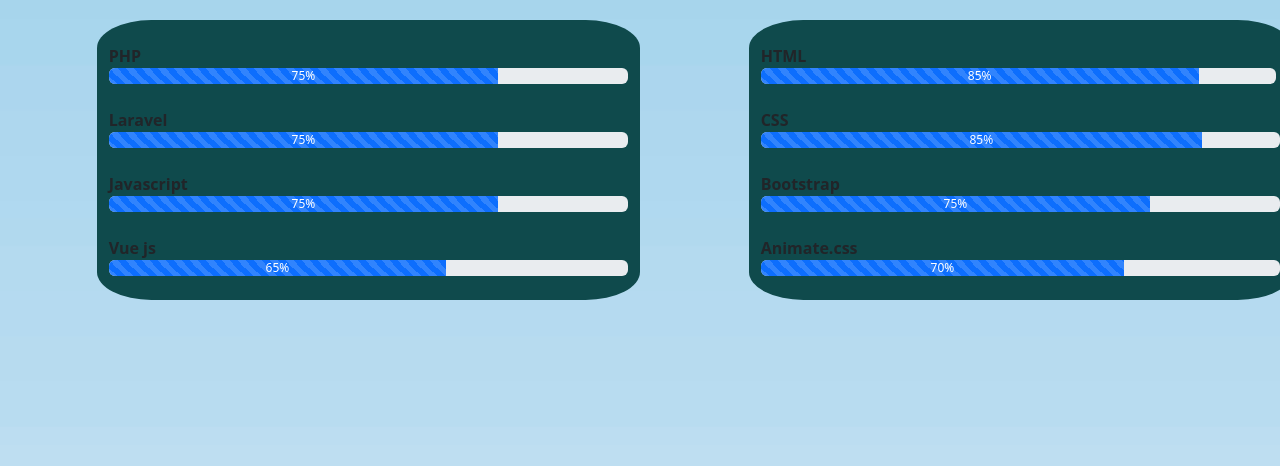
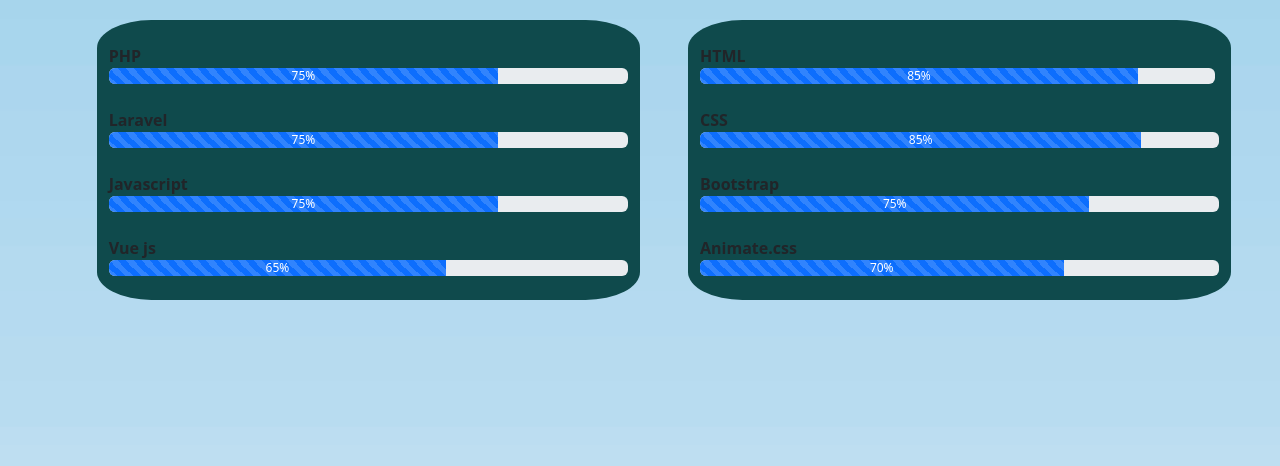
Before and after one commit to Yelminoo/My_Portfolio, a website: page index.html in a window 1280 px wide. Shown: the part 386-852 px from the top of the page. Drawn offline with nearby package versions, Linux system fonts and the light colour scheme.

Commit message:
js tweaking

```diff
--- a/index.html
+++ b/index.html
@@ -22,7 +22,7 @@
         <!-- programming lang efficiency start -->
         <div class="row info-lang mt-5 ">
             <h2 class="mb-4 mt-4 p-info-heading">Programming languages & frameworks efficiency</h2>
-            <div class="col-sm-5 offset-1 ani ">
+            <div class="col-sm-5 offset-1 ani  ">
                 <div class="mb-4 mt-4 ">
                     <div class="p-lang">PHP</div>
                     <div class="progress">
@@ -76,7 +76,7 @@
                     </div>
                 </div>
             </div>
-            <div class="col-sm-5 offset-1 ani ">
+            <div class="col-sm-5 ms-5  ani ">
                 <div class="mb-4 mt-4 me-1">
                     <div class="p-lang">HTML</div>
                     <div class="progress">
```
Also changed, not shown: js/event.js (+10 -18 lines).
